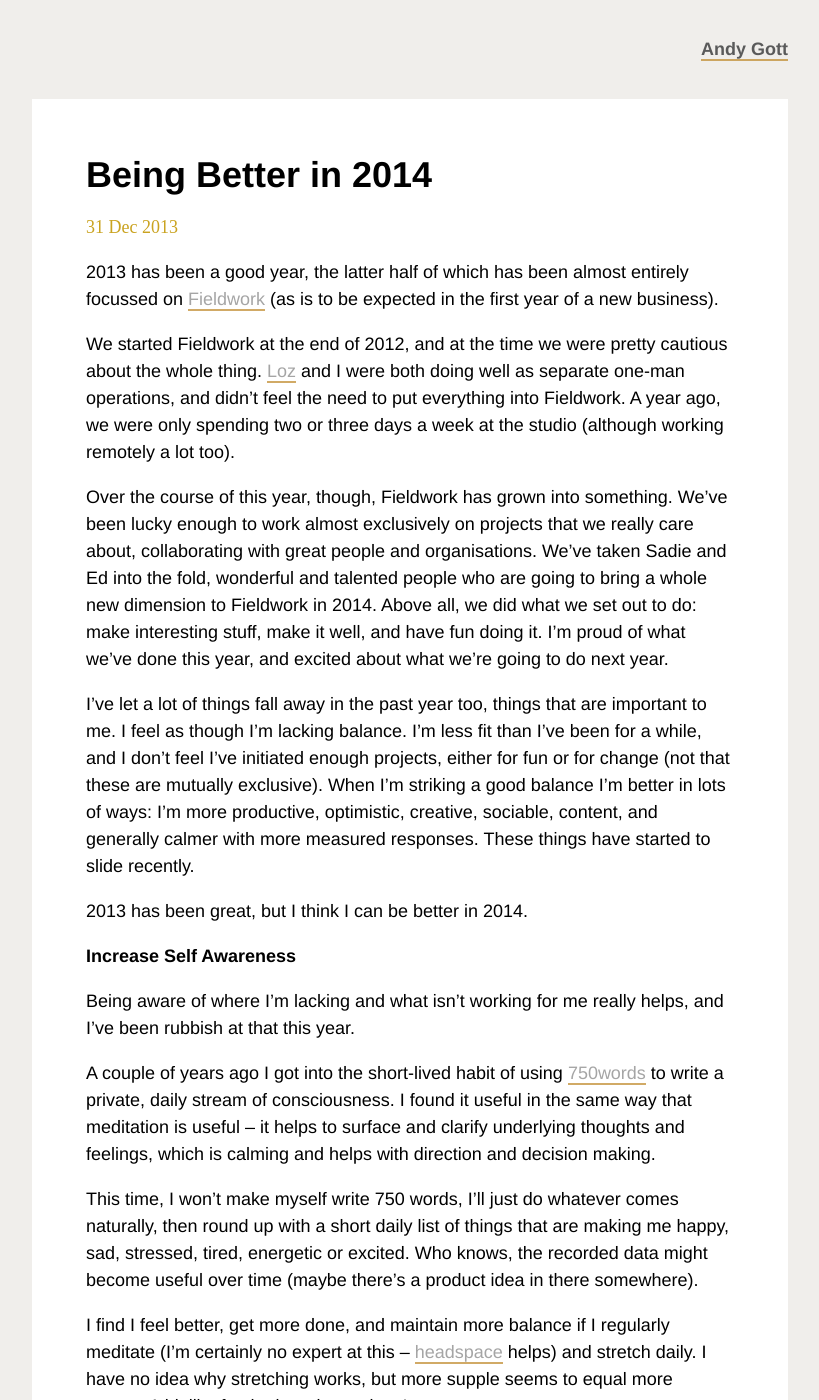
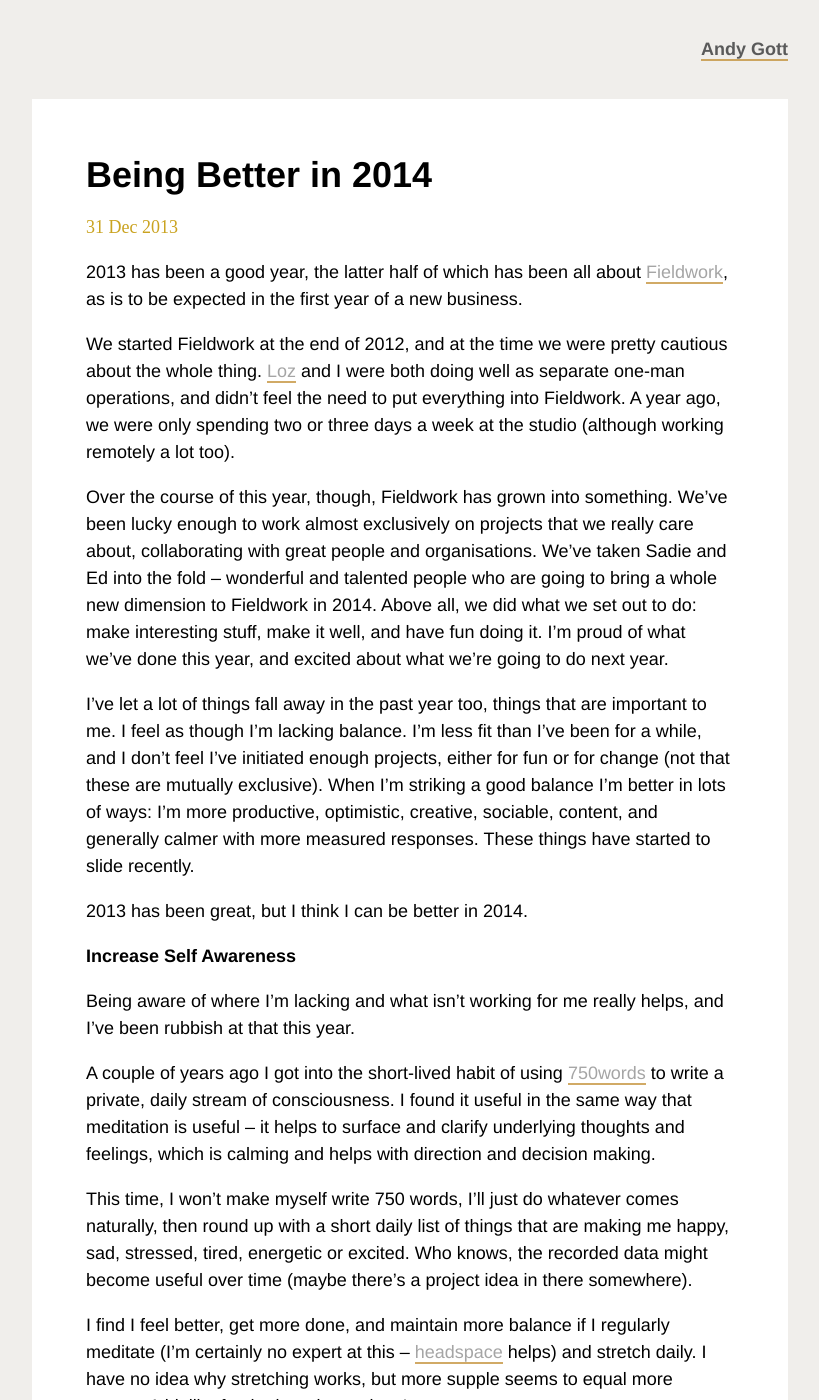
Before and after one commit to andygott/andygott.github.io, a Jekyll site: the page built from _posts/2013-12-31-being-better-in-2014.markdown, in a window 1280 px wide and 1400 px high. Shown: the whole window, without its empty margins (230-1049 px from the left). Built offline with Jekyll 4.4.1, drawn with Linux system fonts in a browser that asks for light colours; Markdown is read by kramdown in place of the engine named in the settings; some of the changed text lies outside the part shown.

Commit message:
Post tweaks.

```diff
--- a/_layouts/default.html
+++ b/_layouts/default.html
@@ -29,7 +29,7 @@
 
           <div class="footer">
             <h3>Elsewehere</h3>
-            <p>What’s that? You weren’t looking for semi-coherent ramblings? You could try these places instead…</p>
+            <p>What’s that? Oh, you weren’t looking for semi-coherent ramblings? You could try these places instead…</p>
             <ul class="external-links">
               <li><a href="http://madebyfieldwork.com">Fieldwork</a></li>
               <li><a href="http://twitter.com/_andygott">The Twitters</a></li>
--- a/_posts/2013-12-31-being-better-in-2014.markdown
+++ b/_posts/2013-12-31-being-better-in-2014.markdown
@@ -4,11 +4,11 @@ title:  "Being Better in 2014"
 date:   2013-12-31 00:01:08
 ---
 
-2013 has been a good year, the latter half of which has been almost entirely focussed on [Fieldwork](http://madebyfieldwork.com) (as is to be expected in the first year of a new business).
+2013 has been a good year, the latter half of which has been all about [Fieldwork](http://madebyfieldwork.com), as is to be expected in the first year of a new business.
 
 We started Fieldwork at the end of 2012, and at the time we were pretty cautious about the whole thing. [Loz](http://www.becausestudio.co.uk/) and I were both doing well as separate one-man operations, and didn’t feel the need to put everything into Fieldwork. A year ago, we were only spending two or three days a week at the studio (although working remotely a lot too).
 
-Over the course of this year, though, Fieldwork has grown into something. We’ve been lucky enough to work almost exclusively on projects that we really care about, collaborating with great people and organisations. We’ve taken Sadie and Ed into the fold, wonderful and talented people who are going to bring a whole new dimension to Fieldwork in 2014. Above all, we did what we set out to do: make interesting stuff, make it well, and have fun doing it. I’m proud of what we’ve done this year, and excited about what we’re going to do next year.
+Over the course of this year, though, Fieldwork has grown into something. We’ve been lucky enough to work almost exclusively on projects that we really care about, collaborating with great people and organisations. We’ve taken Sadie and Ed into the fold – wonderful and talented people who are going to bring a whole new dimension to Fieldwork in 2014. Above all, we did what we set out to do: make interesting stuff, make it well, and have fun doing it. I’m proud of what we’ve done this year, and excited about what we’re going to do next year.
 
 I’ve let a lot of things fall away in the past year too, things that are important to me. I feel as though I’m lacking balance. I’m less fit than I’ve been for a while, and I don’t feel I’ve initiated enough projects, either for fun or for change (not that these are mutually exclusive). When I’m striking a good balance I’m better in lots of ways: I’m more productive, optimistic, creative, sociable, content, and generally calmer with more measured responses. These things have started to slide recently.
 
@@ -20,7 +20,7 @@ Being aware of where I’m lacking and what isn’t working for me really helps,
 
 A couple of years ago I got into the short-lived habit of using [750words](http://750words.com/) to write a private, daily stream of consciousness. I found it useful in the same way that meditation is useful – it helps to surface and clarify underlying thoughts and feelings, which is calming and helps with direction and decision making.
 
-This time, I won’t make myself write 750 words, I’ll just do whatever comes naturally, then round up with a short daily list of things that are making me happy, sad, stressed, tired, energetic or excited. Who knows, the recorded data might become useful over time (maybe there’s a product idea in there somewhere).
+This time, I won’t make myself write 750 words, I’ll just do whatever comes naturally, then round up with a short daily list of things that are making me happy, sad, stressed, tired, energetic or excited. Who knows, the recorded data might become useful over time (maybe there’s a project idea in there somewhere).
 
 I find I feel better, get more done, and maintain more balance if I regularly meditate (I’m certainly no expert at this – [headspace](http://www.getsomeheadspace.com/) helps) and stretch daily. I have no idea why stretching works, but more supple seems to equal more energy. A bit like fresh air and exercise, I guess.
 
```
Also changed, not shown: other parts of _posts/2013-12-31-being-better-in-2014.markdown (+1 -1 lines).
